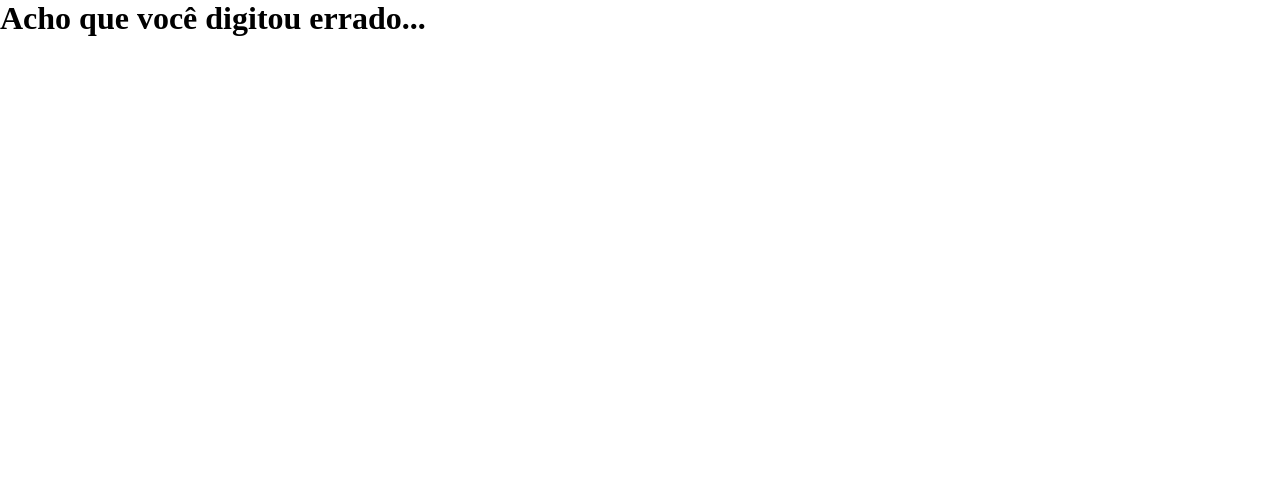
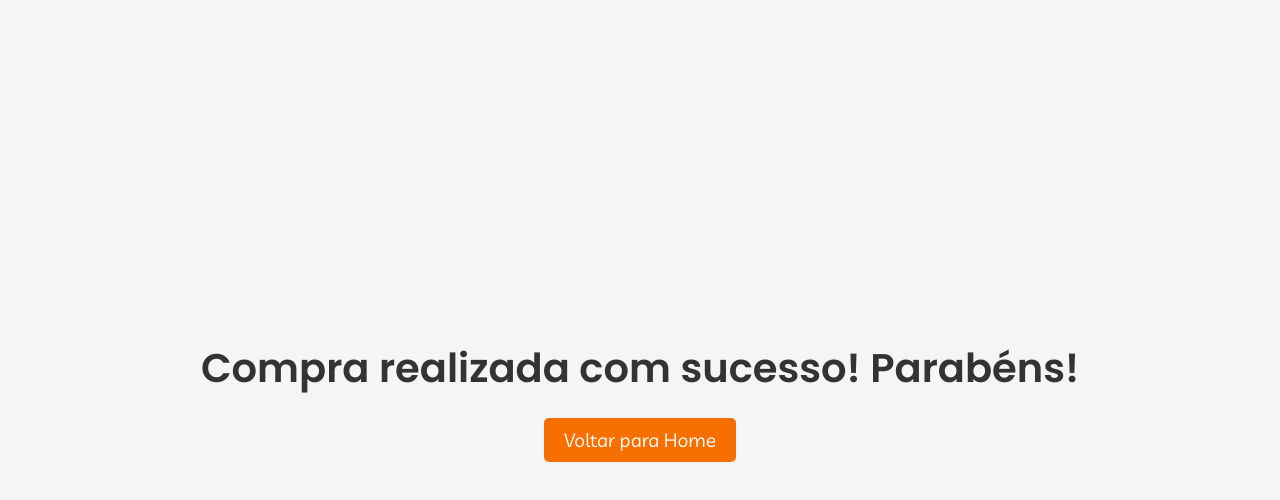
Before and after one commit to ClaraGemma/cg-frontend, a React (Vite) app: page /success in a window 1280 px wide. Shown: the top 500 px of the page. Built offline with nearby package versions, Linux system fonts and the light colour scheme.

Commit message:
Updates2

```diff
--- a/src/App.jsx
+++ b/src/App.jsx
@@ -10,6 +10,7 @@ import Login from "./pages/Login/Login";
 import Administrator from "./pages/Administrator/Administrator";
 import ProfileUser from "./pages/ProfileUser/ProfileUser";
 import ShoppingCart from "./pages/ShoppingCart/ShoppingCart";
+import SuccessPage from "./pages/SuccessPage/SuccessPage";
 import PrivateRoute from "./components/PrivateRoute/PrivateRoute";
 
 import "./App.css";
@@ -27,6 +28,7 @@ function App() {
         <Route path="/registrar" element={<Registrar />} />
         <Route path="/login" element={<Login />} />
         <Route path="/meucarrinho" element={<ShoppingCart />} />
+        <Route path="/success" element={<SuccessPage />} />
 
         <Route
           path="/admin"
--- a/src/pages/Administrator/Administrator.jsx
+++ b/src/pages/Administrator/Administrator.jsx
@@ -11,6 +11,7 @@ import {
   Box,
   BoxPanel,
   Header,
+  TitlePanel,
   Button,
   Container,
   ContainerPanel,
@@ -108,7 +109,7 @@ function Administrator() {
       <ContainerPanel>
         <BoxPanel>
           <Header>
-            <h1>Painel de Notícias</h1>
+            <TitlePanel>Painel de Notícias</TitlePanel>
             <Button onClick={() => setOpenModal(true)}>
               <p>Nova Postagem</p>
               <StyledIoAddCircle />
@@ -125,7 +126,7 @@ function Administrator() {
 
         <BoxPanel>
           <Header>
-            <h1>Painel de Produtos</h1>
+            <TitlePanel>Painel de Produtos</TitlePanel>
             <Button onClick={() => setOpenModalPr(true)}>
               <p>Novo Produto</p>
               <StyledIoAddCircle />
--- a/src/pages/Administrator/styles.js
+++ b/src/pages/Administrator/styles.js
@@ -52,19 +52,24 @@ export const BoxPanel = styled.div`
   border-radius: 5px;
   padding: 1em;
   margin: 20px 0;
+
+  /* Limita a altura do BoxPanel e permite rolagem */
+  max-height: 700px; /* Definindo o limite máximo de altura */
+  overflow-y: auto; /* Ativa o scroll vertical quando o conteúdo ultrapassar a altura */
 `;
 
 export const Header = styled.div`
   display: flex;
   justify-content: space-between;
   align-items: center;
+  margin-bottom: 20px;
+`;
 
-  h1 {
-    font-family: "Livvic", sans-serif;
-    font-size: 24px;
-    font-weight: 600;
-    color: #ffffff;
-  }
+export const TitlePanel = styled.h1`
+  font-family: "Livvic", sans-serif;
+  font-size: 24px;
+  font-weight: 600;
+  color: #ffffff;
 `;
 
 export const Button = styled.button`
--- a/src/pages/Login/Login.jsx
+++ b/src/pages/Login/Login.jsx
@@ -55,7 +55,7 @@ function Login() {
         validationSchema={validationLogin}
       >
         <StyledForm>
-          <h1>Admin Login</h1>
+          <h1>Login</h1>
           <p>Use o email e senha disponibilizados.</p>
           <LoginFormGroup>
             <StyledField name="email" type="text" placeholder="E-mail" />
--- a/src/pages/ProductDetail/ProductDetail.jsx
+++ b/src/pages/ProductDetail/ProductDetail.jsx
@@ -31,9 +31,15 @@ const ProductDetail = () => {
   const [error, setError] = useState(null);
   const [reviews, setReviews] = useState([]);
   const [newReview, setNewReview] = useState({ rating: 0, comment: "" });
-  const userName = localStorage.getItem("userName");
+  const [userName, setUserName] = useState(localStorage.getItem("userName"));
 
   useEffect(() => {
+    // Verifica se o nome do usuário foi salvo no localStorage
+    const storedUserName = localStorage.getItem("userName");
+    if (storedUserName) {
+      setUserName(storedUserName);
+    }
+
     const fetchProductDetails = async () => {
       try {
         const productResponse = await fetch(
--- a/src/pages/ProductDetail/styles.js
+++ b/src/pages/ProductDetail/styles.js
@@ -117,7 +117,7 @@ export const AddRatingButton = styled.button`
 export const StarRating = styled.div`
   display: flex;
   align-items: center;
-  margin: 0.5em 0 1em 0;
+  margin: 0.5em 0 0.5em 0;
 `;
 
 export const Star = styled.div`
--- a/src/pages/ShoppingCart/ShoppingCart.jsx
+++ b/src/pages/ShoppingCart/ShoppingCart.jsx
@@ -1,4 +1,5 @@
 import { useState, useEffect } from "react";
+import { useNavigate } from "react-router-dom"; // Importa o hook de navegação
 import Navbar from "../../components/Navbar/Navbar";
 import Footer from "../../components/Footer/Footer";
 import {
@@ -11,6 +12,7 @@ import {
 
 const ShoppingCart = () => {
   const [cartItems, setCartItems] = useState([]);
+  const navigate = useNavigate(); // Cria a instância do hook de navegação
 
   useEffect(() => {
     const fetchCartItems = async () => {
@@ -38,46 +40,54 @@ const ShoppingCart = () => {
     fetchCartItems();
   }, []);
 
-  const handleRemoveItem = async (itemId) => {
+  const handleRemoveItem = async (productId) => {
     try {
-      await fetch(`http://localhost:3000/cart/remove/${itemId}`, {
+      const response = await fetch(
+        `http://localhost:3000/cart/remove/${productId}`,
+        {
           method: "DELETE",
           headers: {
             "Content-Type": "application/json",
             Authorization: `Bearer ${localStorage.getItem("token")}`,
           },
-      });
-      setCartItems((prevItems) =>
-        prevItems.filter((item) => item.id !== itemId)
+        }
       );
+
+      if (response.ok) {
+        // Sucesso
+        console.log("Item removido com sucesso");
+        setCartItems(cartItems.filter((item) => item.id !== productId));
+      } else {
+        // Erro no servidor
+        const data = await response.json();
+        console.error("Erro:", data.message);
+      }
     } catch (error) {
-      console.error("Erro ao remover item do carrinho:", error);
+      console.error("Erro de rede:", error);
     }
   };
 
-  const handleIncreaseQuantity = (itemId) => {
-    setCartItems((prevItems) =>
-      prevItems.map((item) =>
-        item.id === itemId ? { ...item, quantity: item.quantity + 1 } : item
-      )
-    );
+  const handleCheckout = async () => {
+    try {
+      // Aqui pode ser feito o processo de pagamento ou envio dos dados para o backend
+      // Após isso, redireciona para a página de sucesso
+      await fetch("http://localhost:3000/cart/clear", {
+        method: "DELETE", // Endpoint para limpar o carrinho
+        headers: {
+          "Content-Type": "application/json",
+          Authorization: `Bearer ${localStorage.getItem("token")}`,
+        },
+      });
+
+      // Limpa o estado do carrinho
+      setCartItems([]);
+
+      // Redireciona para a página de sucesso
+      navigate("/success");
+    } catch (error) {
+      console.error("Erro ao finalizar a compra:", error);
+    }
   };
-
-  const handleDecreaseQuantity = (itemId) => {
-    setCartItems((prevItems) =>
-      prevItems.map((item) =>
-        item.id === itemId && item.quantity > 1
-          ? { ...item, quantity: item.quantity - 1 }
-          : item
-      )
-    );
-  };
-
-  // const calculateTotal = () => {
-  //   return cartItems
-  //     .reduce((total, item) => total + item.product.price * item.quantity, 0)
-  //     .toFixed(2);
-  // };
 
   return (
     <>
@@ -98,32 +108,21 @@ const ShoppingCart = () => {
                   <div className="item-details">
                     <h2>{item.product.title}</h2>
                     <p>R$ {item.product.price.toFixed(2)}</p>
-                    <p>Quantidade: {item.quantity}</p>
+                    <p>Quantidade: 1</p>
                   </div>
                 </>
               )}
-              <div className="quantity-controls">
-                <button onClick={() => handleDecreaseQuantity(item.id)}>
-                  -
-                </button>
-                <span>{item.quantity}</span>
-                <button onClick={() => handleIncreaseQuantity(item.id)}>
-                  +
-                </button>
-              </div>
               <button onClick={() => handleRemoveItem(item.id)}>Remover</button>
             </CartItem>
           ))}
         </CartItemContainer>
-        {cartItems.map((item) => (
-          <CartFooter key={item.id}>
+        <CartFooter>
           <div className="total">
             <h2>Total</h2>
-              <p>R$ {item.product.price.toFixed(2)}</p>
+            <p>R$ 22.00</p>
           </div>
-            <button>Finalizar Compra</button>
+          <button onClick={handleCheckout}>Finalizar Compra</button>
         </CartFooter>
-        ))}
       </Container>
       <Footer />
     </>
--- a/src/pages/ShoppingCart/styles.js
+++ b/src/pages/ShoppingCart/styles.js
@@ -16,6 +16,7 @@ export const Header = styled.header`
 
   h1 {
     font-size: 24px;
+    font-family: "Livvic", sans-serif;
     color: #333;
   }
 `;
@@ -43,11 +44,13 @@ export const CartItem = styled.div`
 
     h2 {
       font-size: 18px;
+      font-family: "Livvic", sans-serif;
       color: #333;
     }
 
     p {
       margin: 5px 0;
+      font-family: "Poppins", sans-serif;
       color: #666;
     }
   }
@@ -62,6 +65,7 @@ export const CartItem = styled.div`
       color: #333;
       border: 1px solid #ccc;
       padding: 5px 10px;
+      font-family: "Livvic", sans-serif;
       font-size: 18px;
       cursor: pointer;
       transition: background-color 0.2s;
@@ -86,6 +90,7 @@ export const CartItem = styled.div`
     background-color: #ff6f61;
     color: white;
     border: none;
+    font-family: "Livvic", sans-serif;
     padding: 10px 20px;
     cursor: pointer;
 
@@ -105,11 +110,13 @@ export const CartFooter = styled.footer`
   .total {
     h2 {
       font-size: 20px;
+      font-family: "Livvic", sans-serif;
       color: #333;
     }
 
     p {
       font-size: 24px;
+      font-family: "Poppins", sans-serif;
       color: #333;
     }
   }
--- /dev/null
+++ b/src/pages/SuccessPage/SuccessPage.jsx
@@ -0,0 +1,19 @@
+import { useNavigate } from "react-router-dom";
+import { Container, Message, Button } from "./styles"; // Importando os estilos
+
+const SuccessPage = () => {
+  const navigate = useNavigate();
+
+  const handleGoHome = () => {
+    navigate("/"); // Redireciona para a página inicial
+  };
+
+  return (
+    <Container>
+      <Message>Compra realizada com sucesso! Parabéns!</Message>
+      <Button onClick={handleGoHome}>Voltar para Home</Button>
+    </Container>
+  );
+};
+
+export default SuccessPage;
--- /dev/null
+++ b/src/pages/SuccessPage/styles.js
@@ -0,0 +1,40 @@
+import styled from "styled-components";
+
+// Estilos para a página de sucesso
+export const Container = styled.div`
+  display: flex;
+  flex-direction: column;
+  align-items: center;
+  justify-content: center;
+  height: 100vh;
+  text-align: center;
+  background-color: #f5f5f5;
+`;
+
+export const Message = styled.h1`
+  font-family: "Poppins", sans-serif;
+  font-size: 2.5rem;
+  font-weight: 600;
+  color: #333;
+  margin-bottom: 20px;
+`;
+
+export const Button = styled.button`
+  font-family: "Livvic", sans-serif;
+  font-size: 1.2rem;
+  padding: 10px 20px;
+  background-color: #f66f00;
+  color: #fff;
+  border: none;
+  border-radius: 5px;
+  cursor: pointer;
+  transition: background-color 0.3s;
+
+  &:hover {
+    background-color: #ae4f00;
+  }
+
+  &:focus {
+    outline: none;
+  }
+`;
```
Lines whose indentation alone changed are shown as unchanged.
